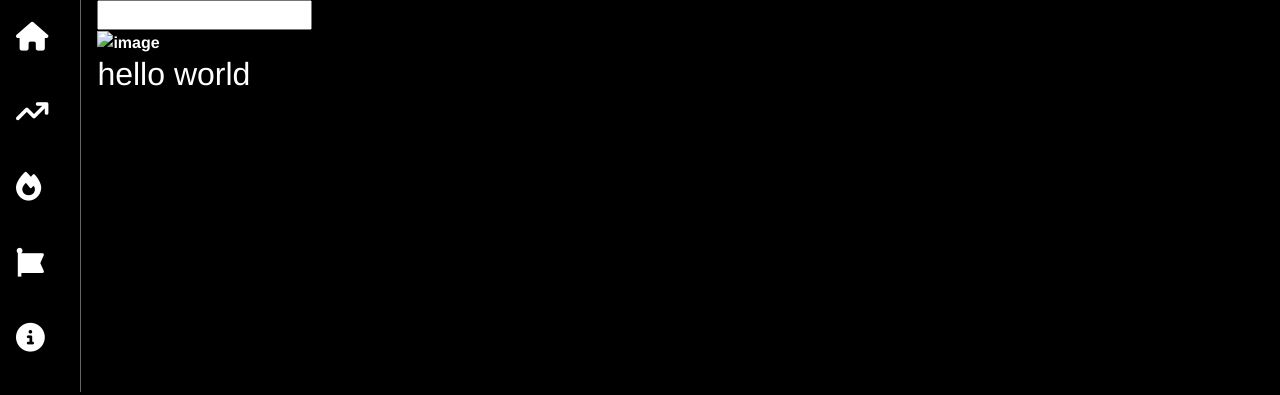
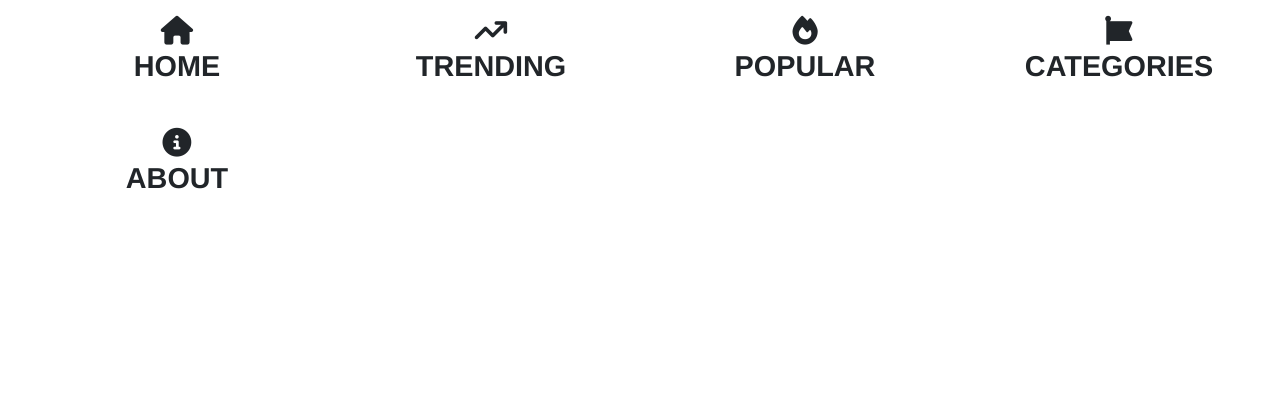
Before and after one commit to UserAhmad2001/My-Personal-Portfolio, a website: page projects/movies.html in a window 1280 px wide. Drawn offline with Linux system fonts and the light colour scheme.

Commit message:
changing background and nav

```diff
--- a/projects/movies.html
+++ b/projects/movies.html
@@ -32,12 +32,9 @@
 
     <!-- THIS IS MY MAIN CONTENT -->
     <main>
-        <div class="loading"></div>
+        <div class="loading">Loading....</div>
         <input type="text" class="search">
         <div class="movie-thumbnails">
-            <div class="movie">
-                <img src="#" alt="image">
-                <h2>hello world</h2>
             </div>
         </div>
     </main>
--- a/scss/_movies.scss
+++ b/scss/_movies.scss
@@ -4,29 +4,31 @@
     $grey-bg:rgba(255, 255, 255, 0.397) ;
     $grey-bg-light:rgba(0, 0, 0, 0.248) ;
 
-    background-color: $dark-bg;
-    color: $light-bg;
     font-family:'Franklin Gothic Medium', 'Arial Narrow', Arial, sans-serif ;
     font-weight: 900;
     box-sizing: border-box;
 
     padding: 0;
     margin: 0;
-    display: flex;
-    position: relative;
 
 
 
 
-
+    // THIS IS THE NAVBAR SECTION
     nav{
-        border-right: .1rem solid $grey-bg;
-        margin-left: -2rem;
-        min-height: 100%;
-
-
+        height: 100% ;
+        width: 100% ;
+        position: absolute;
+        z-index: 1;
+        // transform: translateX(-100%);
 
         ul{
+            list-style-type: none;
+            display: grid;
+            grid-template-columns: repeat(auto-fit , minmax(250px , 1fr));
+            gap: .5rem;
+            position: relative;
+
 
             li{
                 font-size: 1.8rem;
@@ -35,19 +37,34 @@
                 transition:background .3s ease;
 
                 span{
-                    display: none;
+                    display: block;
+                    text-align: center;
                 }
 
                 i{
+                    text-align: center;
+                    display: block;
                     padding: 0 1rem;
                 }
             }
         }
     }
 
-
+    // THIS IS THE MAIN SECTION
     main{
         padding: 0 1rem;
+        height: 100vh;
+        position: relative;
+        display: none;
+
+        .loading{
+            position: absolute;
+            top: 50%;
+            left: 50%;
+            transform: translateX(-50%) translateY(-50%);
+            font-size: 4rem;
+        }
+
     }
 
 
@@ -58,7 +75,6 @@
         }
 
         nav:hover ul li span{
-            display: initial;
         }
     }
 }
```
Also changed, not shown: assets/style.css/style.css, 1 other file.
